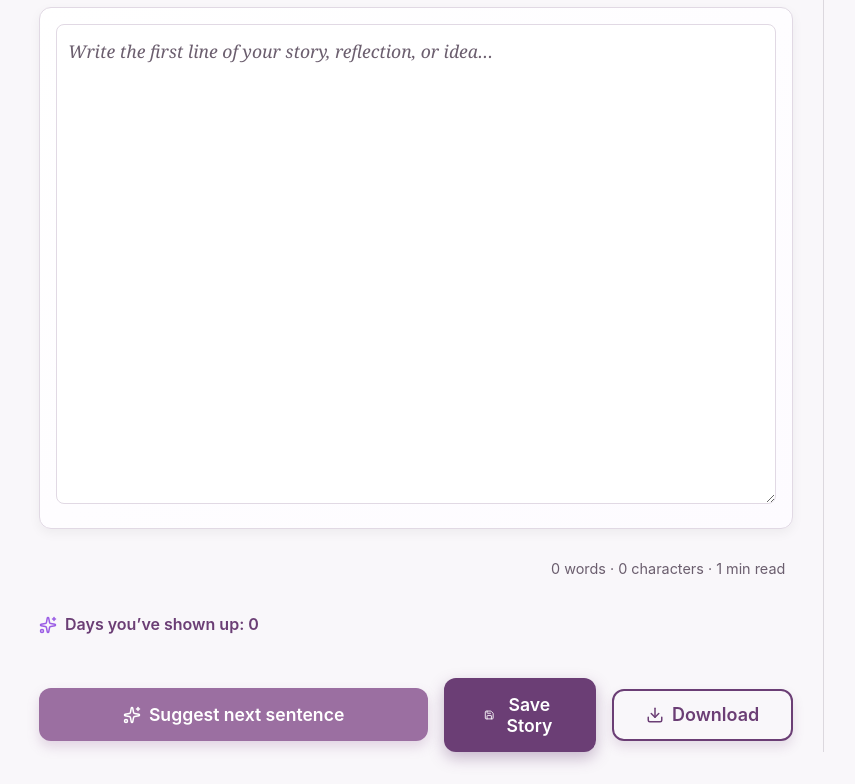
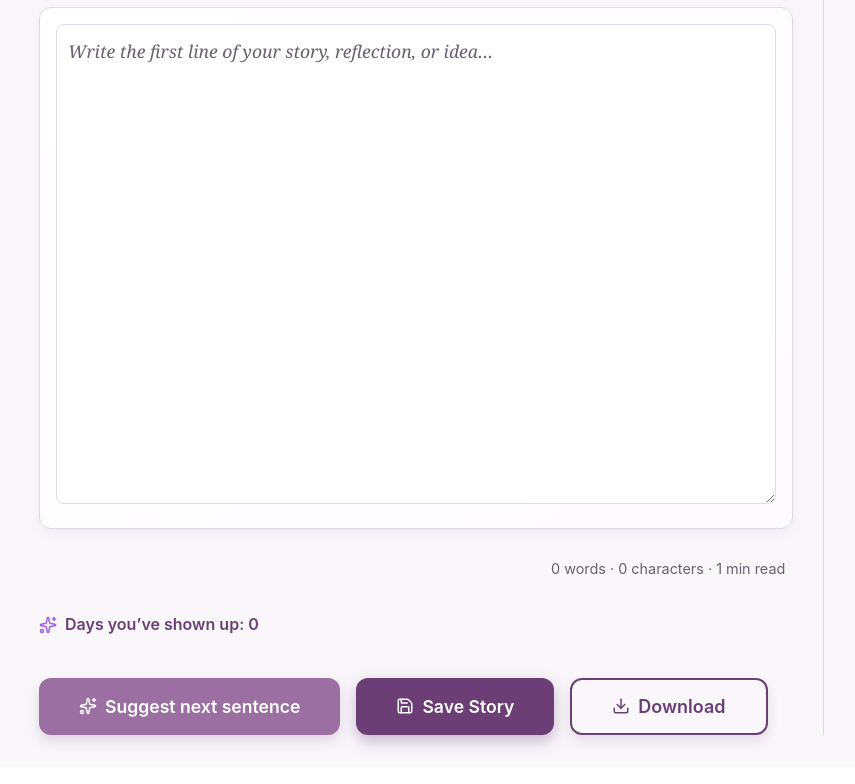
Before and after one commit to Doileo/write-with-me, a React (Vite) app: page / in a window 1536 px wide. Shown: the part 248-1032 px from the top of the page, without its empty margins (169-1024 px from the left). Built offline with nearby package versions, Linux system fonts and the light colour scheme; no server answers.

Commit message:
fix(writing-screen):adjust suggestion and save buttons width for screens min-width 1024px

```diff
--- a/src/components/WritingScreen/WritingScreen.module.css
+++ b/src/components/WritingScreen/WritingScreen.module.css
@@ -481,8 +481,24 @@ html[data-theme="dark"] .writing-screen__suggestion-reject:hover {
 
   .writing-screen__actions {
     flex-direction: row;
-    justify-content: space-between;
-    align-items: center;
+    justify-content: flex-start;
+    gap: 1rem;
+    max-width: 100%;
+  }
+
+  .writing-screen__suggest-button,
+  .save-button,
+  .export-button {
+    width: auto;
+    padding: 1rem;
+  }
+}
+
+@media (min-width: 1400px) {
+  .writing-screen__suggest-button,
+  .save-button,
+  .export-button {
+    padding: 1rem 2.5rem;
   }
 }
 
```
